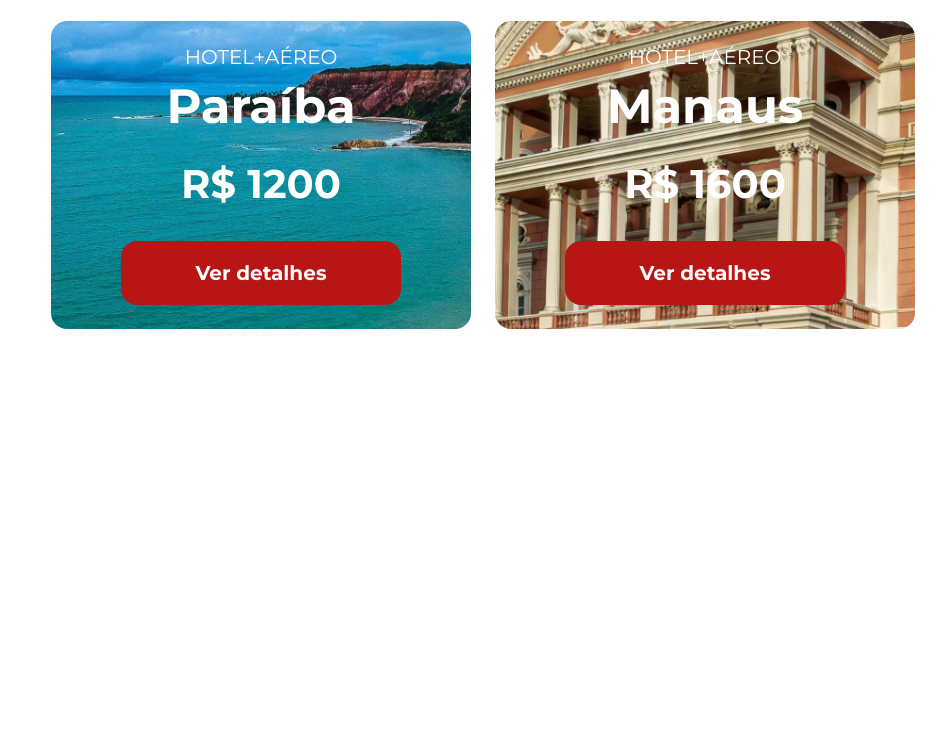
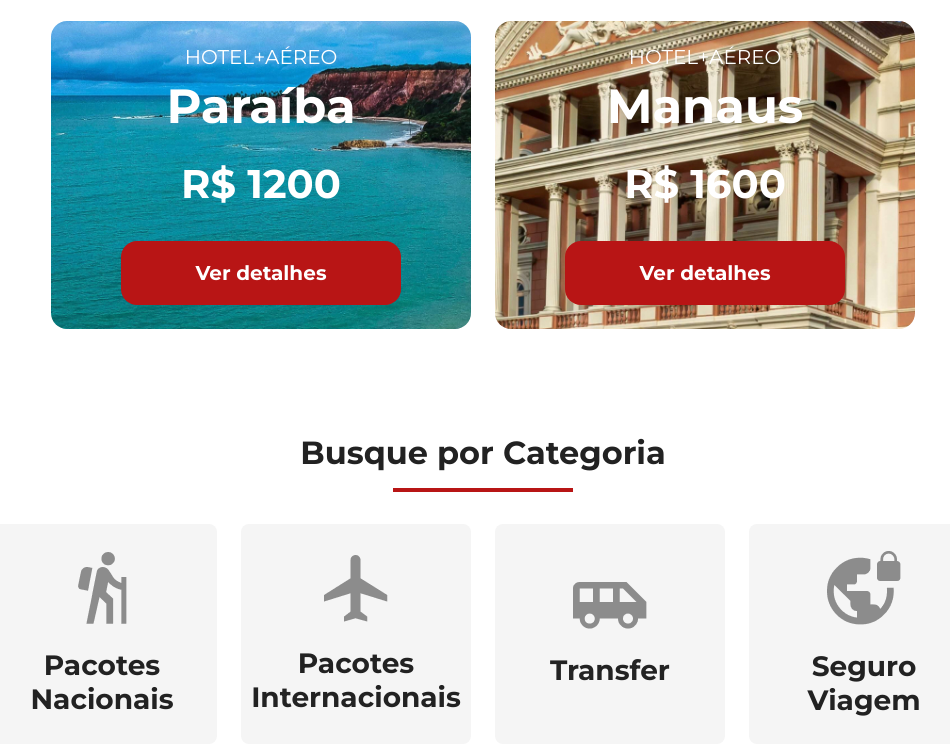
Before and after one commit to Kaleo-A-M/jornada-viagens, a plain HTML site: page index.html in a window 1280 px wide. Shown: the part 1560-2304 px from the top of the page, without its empty margins (157-1107 px from the left). Before the commit the page ends 1889 px from the top, so only its background shows below. Drawn offline with Linux system fonts and the light colour scheme.

Commit message:
finaliza cards de busque por categorias

```diff
--- /dev/null
+++ b/css/bpc.css
@@ -0,0 +1,45 @@
+.bpc-cards {
+    display: flex;
+    flex-direction: column;
+    align-items: center;
+    gap: 24px;
+}
+
+.card-bpc {
+    display: flex;
+    padding: 24px 16px;
+    flex-direction: column;
+    align-items: center;
+    justify-content: center;
+    gap: 24px;
+    width: 312px;
+    height: 220px;
+    background-color: var(--background-secondary-color);
+    border-radius: 8px;
+    text-align: center;
+}
+
+.card-bpc h3 {
+    font-size: 28px;
+}
+
+@media screen and (min-width:768px) {
+    .bpc-cards {
+        display: flex;
+        flex-direction: row;
+        flex-wrap: wrap;
+        justify-content: center;
+    }
+}
+
+@media screen and (min-width:1024px) {
+    .card-bpc {
+        width: 230px;
+    }
+}
+
+@media screen and (min-width:1440px) {
+    .card-bpc {
+        width: 281px;
+    }
+}
--- a/css/offers.css
+++ b/css/offers.css
@@ -3,7 +3,7 @@
     flex-direction: column;
     align-items: center;
     gap: 24px;
-
+    margin-bottom: 88px;
 }
 
 .card {
@@ -76,6 +76,10 @@
 }
 
 @media screen and (min-width:1024px) {
+    .offers-cards {
+        margin-bottom: 104px;
+    }
+
     .card {
         width: 420px;
         height: 308px;
--- a/css/style.css
+++ b/css/style.css
@@ -2,3 +2,4 @@
 @import url(header.css);
 @import url(hero.css);
 @import url(offers.css);
+@import url(bpc.css);
--- a/index.html
+++ b/index.html
@@ -89,6 +89,36 @@
             </footer>
         </article>
     </div>
+    <!-- section offers -->
+    <section class="offers">
+        <div class="section-title">
+            <h2>Busque por Categoria</h2>
+            <hr>
+        </div>
+    </section>
+
+    <!-- Card bpc -->
+    <div class="bpc-cards">
+        <article class="card-bpc boneco">
+            <img src="img/icone-boneco-viagem.png" alt="icone de um boneco de trilha">
+            <h3>Pacotes Nacionais</h3>
+        </article>
+        <!-- separação de card -->
+        <article class="card-bpc aviao">
+            <img src="img/icone-aviao.png" alt="icone de um avião">
+            <h3>Pacotes Internacionais</h3>
+        </article>
+        <!-- separação de card -->
+        <article class="card-bpc carro">
+            <img src="img/icone-carro.png" alt="icone de um carro">
+            <h3>Transfer</h3>
+        </article>
+        <!-- separação de card -->
+        <article class="card-bpc mundo">
+            <img src="img/icone-mundo.png" alt="icone do planeta terra com um cadeado trancado">
+            <h3>Seguro Viagem</h3>
+        </article>
+    </div>
 </body>
 
 </html>
```
Also changed, not shown: img/icone-aviao.png (added), img/icone-boneco-viagem.png (added), img/icone-carro.png (added), img/icone-mundo.png (added).
